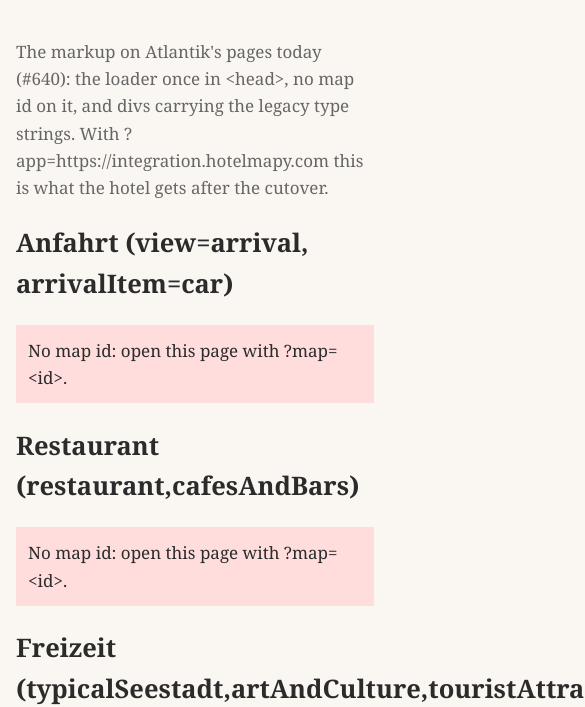
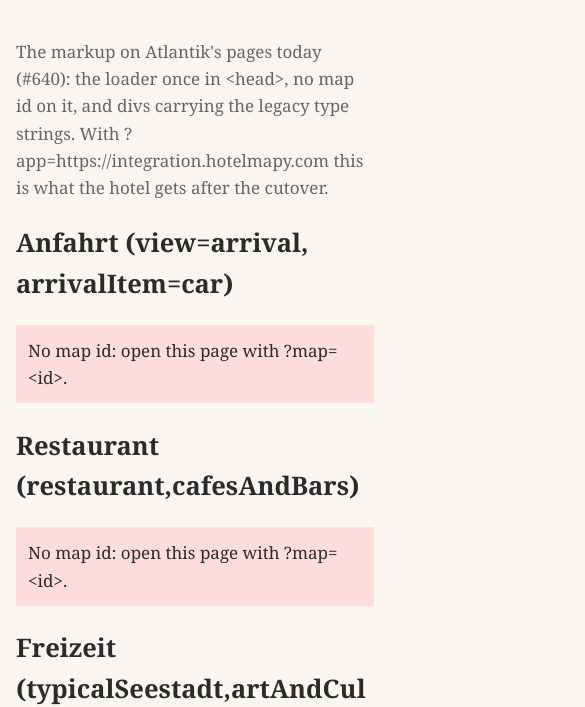
Before and after one commit to brainbox-software/hotelmapy-qa-hotel, a website: page legacy.html in a window 390 px wide. Shown: the part 396-1103 px from the top of the page, 585 px wide, since content can reach past the window. Drawn offline with Linux system fonts and the light colour scheme.

Commit message:
Long headings wrap at phone width

```diff
--- a/site.css
+++ b/site.css
@@ -18,3 +18,4 @@ main { max-width: 960px; margin: 0 auto; padding: 24px 16px 64px; }
 form.qa label { display: block; margin: 8px 0; font: 14px system-ui, sans-serif; }
 form.qa input, form.qa select { width: 100%; padding: 6px; font: inherit; }
 footer { padding: 24px; background: #17324d; color: #e8dcc4; font: 13px system-ui, sans-serif; }
+h1, h2 { overflow-wrap: anywhere; }
```
